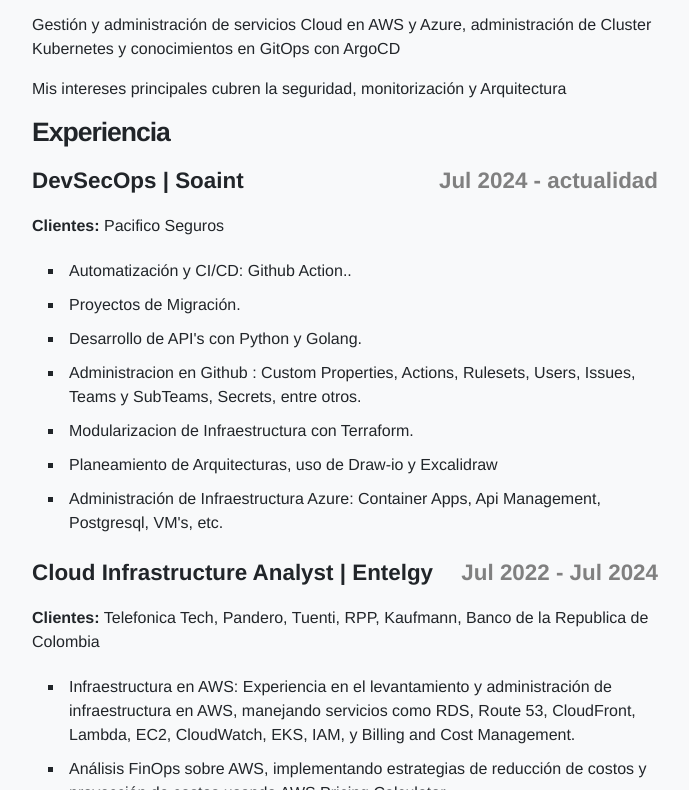
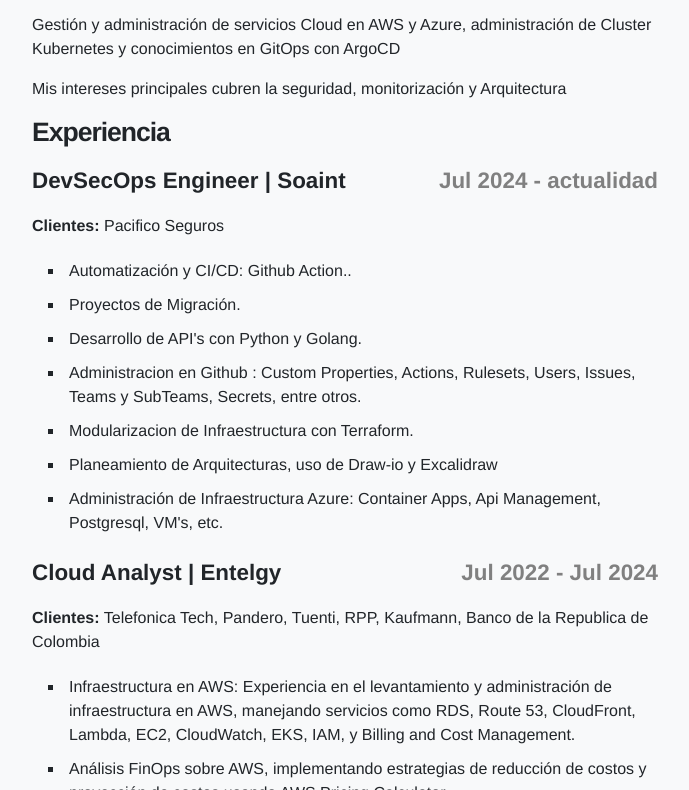
Before and after one commit to Universe1609/STATIC-WEBSITE-PORTAFOLIO, an Astro site: page / in a window 1280 px wide. Shown: the part 456-1246 px from the top of the page, without its empty margins (295-984 px from the left). Built offline with nearby package versions, Linux system fonts and the light colour scheme; Astro itself is replaced by a stand-in of ours.

Commit message:
Update index.astro

```diff
--- a/src/pages/index.astro
+++ b/src/pages/index.astro
@@ -17,7 +17,7 @@
 
 			<h3>Experiencia</h3>
 			<div class="job">
-				<p class="experience"> DevSecOps | Soaint </p>
+				<p class="experience"> DevSecOps Engineer | Soaint </p>
 				<p class="experience date"> Jul 2024 - actualidad</p>
 			</div>
 
@@ -35,7 +35,7 @@
 			</ul>
 
 			<div class="job">
-				<p class="experience">Cloud Infrastructure Analyst | Entelgy </p>
+				<p class="experience">Cloud Analyst | Entelgy </p>
 				<p class="experience date">Jul 2022 - Jul 2024</p>
 			</div>
 
```
